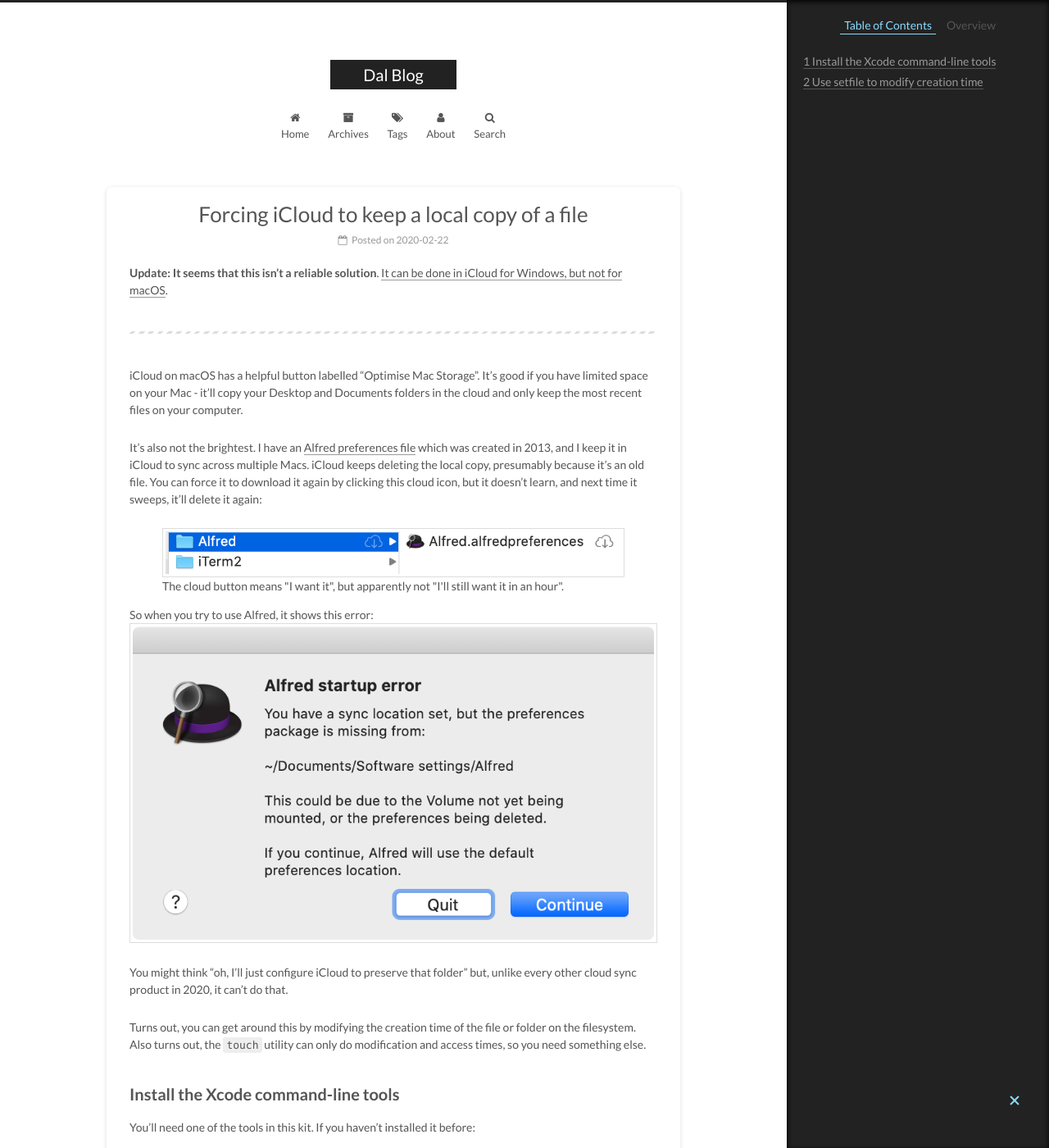
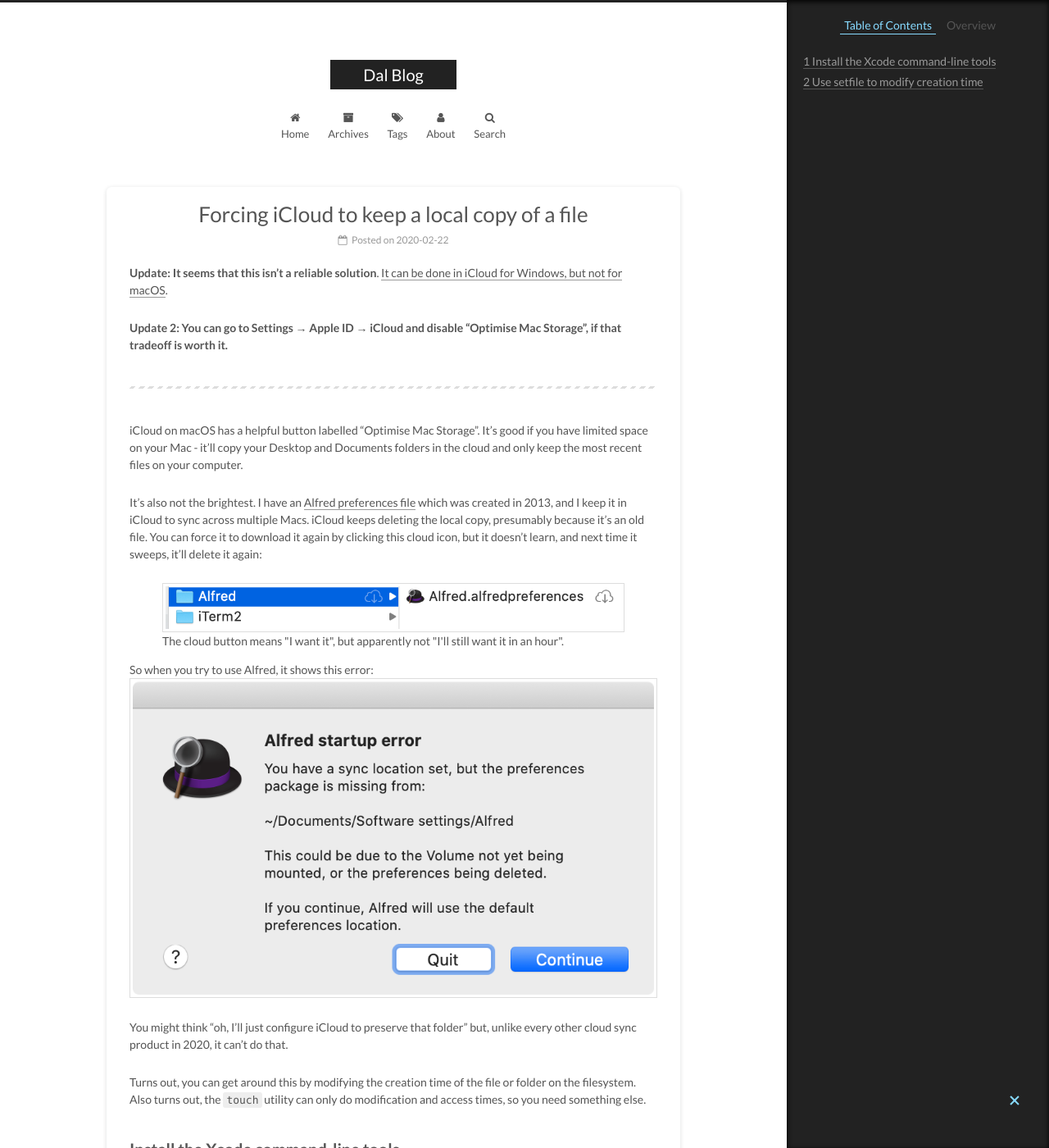
Before and after one commit to d-lord/d-lord.github.io, a Jekyll site: the page built from _posts/2020-02-22-reset-creation-date.md, in a window 1280 px wide and 1400 px high. Shown: the whole window at 82% size. Built offline with Jekyll 4.4.1, drawn with Linux system fonts in a browser that asks for light colours.

Commit message:
Add "Optimise Mac Storage" disable tip

```diff
--- a/_posts/2020-02-22-reset-creation-date.md
+++ b/_posts/2020-02-22-reset-creation-date.md
@@ -6,6 +6,8 @@
 ---
 
 **Update: It seems that this isn't a reliable solution**. [It can be done in iCloud for Windows, but not for macOS](https://support.apple.com/en-au/guide/icloud/mm17d7e476fc/icloud).
+
+**Update 2: You can go to Settings → Apple ID → iCloud and disable "Optimise Mac Storage", if that tradeoff is worth it.**
 
 <hr>
 
```
